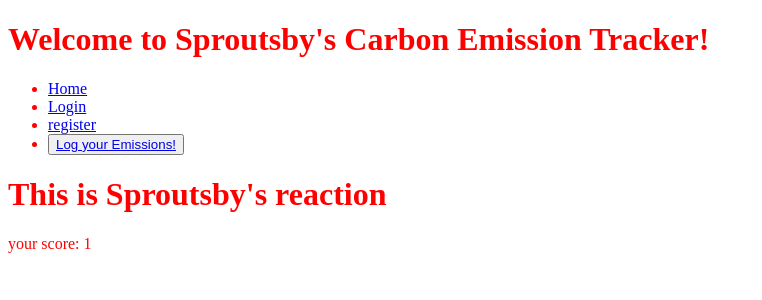
After one commit to artemisIsNotBeam/carbon-emission-tracker---voice, a Flask app: page /results/1 in a window 1280 px wide. The commit adds this page. Shown: the top 300 px of the page, without its empty margins (0-762 px from the left). Run offline with Flask 3, Linux system fonts and the light colour scheme.

Commit message:
emission math

```diff
--- a/main.py
+++ b/main.py
@@ -92,11 +92,21 @@ def index():
     print(session)
     return render_template("index.html")
 
-@app.route("/log")
+@app.route("/log", methods=["POST","GET"])
 def log():
-    return render_template("form.html")
+    if request.method =="GET":
+      return render_template("form.html")
+    else:
+      eTime = int(request.form.get("eTime"))
+      eLights = int(request.form.get("eLights"))
+      vTime= int(request.form.get("vTime"))
+      foods = float(request.form.get("foods"))
+      score = (eTime *.06) + (eLights * .05) + (vTime * 6) + foods
+      return redirect(f"/results/{score}")
 
-
+@app.route("/results/<score>")
+def results(score):
+    return render_template("results.html", score=score)
 
 if __name__ == '__main__':
    app.run(debug = True)
--- a/templates/index.html
+++ b/templates/index.html
@@ -1,5 +1,7 @@
 {% extends "layout.html" %}
 {% block content %}
+<p>Welcome! Track your carbon emissions and see how they compare across the map. Most importantly, don't let Sproutsby down! </p>
+
 <h1>fun website :)</h1>
 
 {% endblock content %}
--- a/templates/layout.html
+++ b/templates/layout.html
@@ -21,7 +21,6 @@
                 </ul>
             </nav>
         </header>
-        <p>Welcome! Track your carbon emissions and see how they compare across the map. Most importantly, don't let Sproutsby down! </p>
         <main role="main" class="container">
             <div class="row">
                 <div class="col-md-8">
--- /dev/null
+++ b/templates/results.html
@@ -0,0 +1,5 @@
+{% extends "layout.html" %}
+{% block content %}
+<h1>This is Sproutsby's reaction</h1>
+your score: {{score}}
+{% endblock content %}
```
Also changed, not shown: templates/form.html (+13 -23 lines).
